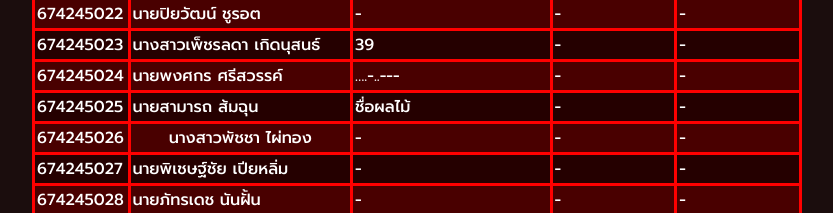
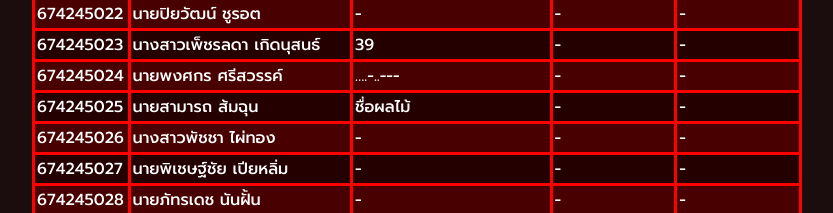
Before and after one commit to littlepakan/NPRUCS66site, a React (Create React App) app: page /mentors in a window 1280 px wide. Shown: the part 960-1173 px from the top of the page, without its empty margins (223-1056 px from the left). Built offline with nearby package versions, Linux system fonts and the light colour scheme; a web font is replaced by a local one.

Commit message:
Add files via upload

```diff
--- a/src/containers/mentor/Mentor.jsx
+++ b/src/containers/mentor/Mentor.jsx
@@ -215,8 +215,8 @@ const Mentor = () => {
             <td className='Hint3 td_mentor'>-</td>
           </tr>
           <tr className="body_detail-even">
-            <td className='Number td_mentor '>674245026</td>
-            <td className='Name'>นางสาวพัชชา ไผ่ทอง</td>
+            <td className='Number td_mentor'>674245026</td>
+            <td className='Name td_mentor'>นางสาวพัชชา ไผ่ทอง</td>
             <td className='Hint1 td_mentor'>-</td>
             <td className='Hint2 td_mentor'>-</td>
             <td className='Hint3 td_mentor'>-</td>
```
